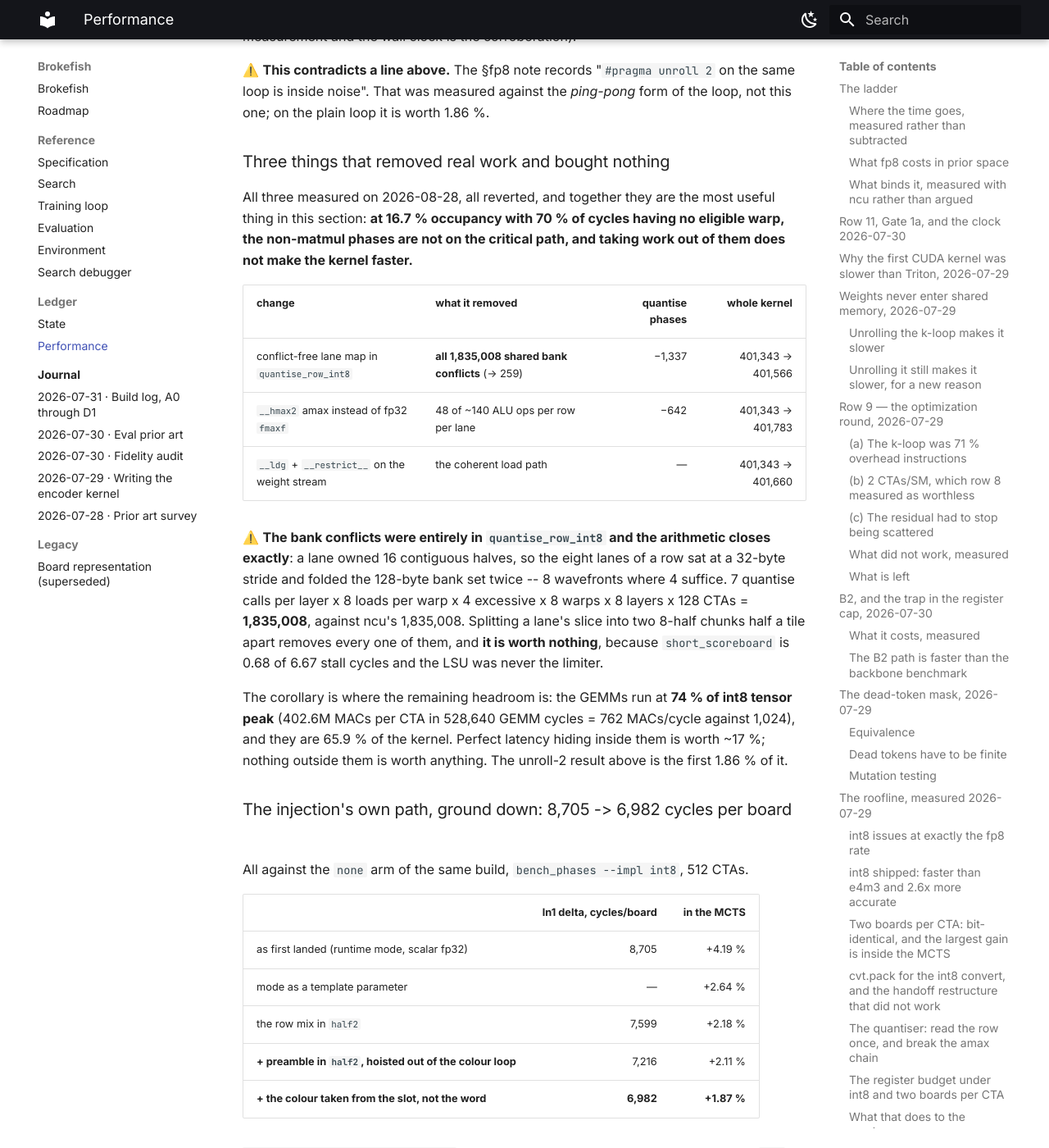
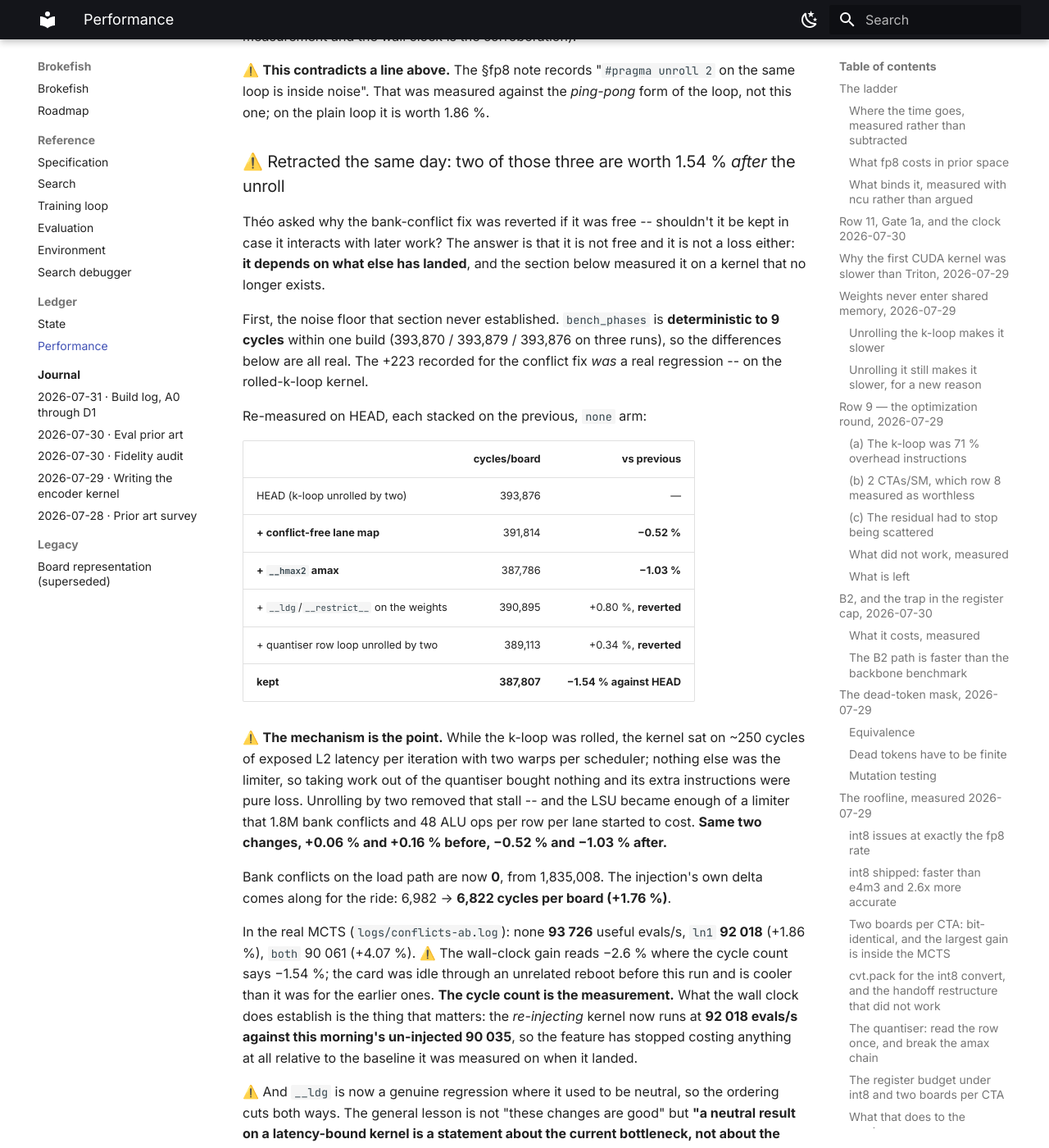
Before and after one commit to TheoBoyer/brokefish, an MkDocs documentation site: the page built from docs/ledger/perf.md, in a window 1280 px wide and 1400 px high, scrolled down 41149 px. Shown: the whole window at 82% size. Built offline with MkDocs 1.6.1 and Material for MkDocs 9.7.7, drawn with Linux system fonts in a browser that asks for light colours; some of the changed text lies outside the part shown.

Commit message:
Retracted: the conflict fix and the half2 amax are worth 1.54 % after the unroll
Théo asked why the bank-conflict fix was reverted if it was free, and whether it
should be kept in case it interacts with later work. He was right, and the reason is
sharper than "just in case": **a neutral result on a latency-bound kernel is a
statement about the current bottleneck, not about the change.**

While `gemm_s8_row`'s k-loop was rolled, the kernel sat on ~250 cycles of exposed L2
latency per iteration with two warps per scheduler. Nothing else was the limiter, so
taking work out of the quantiser bought nothing and its extra instructions were pure
loss. Unrolling by two removed that stall -- and the LSU became enough of a limiter
that 1.8M bank conflicts and 48 ALU ops per row per lane started to cost.

Re-measured on HEAD, each stacked on the previous, `none` arm. ⚠️ `bench_phases` is
deterministic to **9 cycles** within one build (393,870 / 393,879 / 393,876), which
the original section never established:

  HEAD                             393,876
  + conflict-free lane map         391,814   -0.52 %   (was +0.06 %)
  + __hmax2 amax                   387,786   -1.03 %   (was +0.16 %)
  + __ldg/__restrict__ on weights  390,895   +0.80 %   reverted (was +0.08 %)
  + quantiser row loop unrolled    389,113   +0.34 %   reverted
  kept                             387,807   -1.54 % against HEAD

Bank conflicts on the load path: 1,835,008 -> **0**. The injection's delta comes
along: 6,982 -> 6,822 cycles per board.

In the real MCTS: none **93 726** useful evals/s, ln1 **92 018** (+1.86 %), both
90 061 (+4.07 %). ⚠️ Wall clock reads -2.6 % where cycles say -1.54 % -- the card was
idle through an unrelated reboot and is cooler than for the earlier runs, so the
cycle count is the measurement. What it does establish: the *re-injecting* kernel now
runs at 92 018 against this morning's *un-injected* 90 035.

⚠️ `__ldg` went the other way, neutral -> +0.80 %, so the ordering cuts both ways and
the lesson is symmetric.

Co-Authored-By: Claude Opus 5 (1M context) <noreply@anthropic.com>
Claude-Session: https://claude.ai/code/session_0162N14aGbf6FFLWGLfjmJ2g

```diff
--- a/docs/ledger/perf.md
+++ b/docs/ledger/perf.md
@@ -1452,6 +1452,53 @@ the cycle count is the measurement and the wall clock is the corroboration).
 same loop is inside noise". That was measured against the *ping-pong* form of the loop,
 not this one; on the plain loop it is worth 1.86 %.
 
+### ⚠️ Retracted the same day: two of those three are worth 1.54 % *after* the unroll
+
+Théo asked why the bank-conflict fix was reverted if it was free -- shouldn't it be kept
+in case it interacts with later work? The answer is that it is not free and it is not a
+loss either: **it depends on what else has landed**, and the section below measured it
+on a kernel that no longer exists.
+
+First, the noise floor that section never established. `bench_phases` is
+**deterministic to 9 cycles** within one build (393,870 / 393,879 / 393,876 on three
+runs), so the differences below are all real. The +223 recorded for the conflict fix
+*was* a real regression -- on the rolled-k-loop kernel.
+
+Re-measured on HEAD, each stacked on the previous, `none` arm:
+
+| | cycles/board | vs previous |
+|---|---:|---:|
+| HEAD (k-loop unrolled by two) | 393,876 | — |
+| **+ conflict-free lane map** | 391,814 | **−0.52 %** |
+| **+ `__hmax2` amax** | 387,786 | **−1.03 %** |
+| + `__ldg`/`__restrict__` on the weights | 390,895 | +0.80 %, **reverted** |
+| + quantiser row loop unrolled by two | 389,113 | +0.34 %, **reverted** |
+| **kept** | **387,807** | **−1.54 % against HEAD** |
+
+⚠️ **The mechanism is the point.** While the k-loop was rolled, the kernel sat on ~250
+cycles of exposed L2 latency per iteration with two warps per scheduler; nothing else
+was the limiter, so taking work out of the quantiser bought nothing and its extra
+instructions were pure loss. Unrolling by two removed that stall -- and the LSU became
+enough of a limiter that 1.8M bank conflicts and 48 ALU ops per row per lane started to
+cost. **Same two changes, +0.06 % and +0.16 % before, −0.52 % and −1.03 % after.**
+
+Bank conflicts on the load path are now **0**, from 1,835,008. The injection's own delta
+comes along for the ride: 6,982 -> **6,822 cycles per board (+1.76 %)**.
+
+In the real MCTS (`logs/conflicts-ab.log`): none **93 726** useful evals/s, `ln1`
+**92 018** (+1.86 %), `both` 90 061 (+4.07 %). ⚠️ The wall-clock gain reads −2.6 % where
+the cycle count says −1.54 %; the card was idle through an unrelated reboot before this
+run and is cooler than it was for the earlier ones. **The cycle count is the
+measurement.** What the wall clock does establish is the thing that matters: the
+*re-injecting* kernel now runs at **92 018 evals/s against this morning's un-injected
+90 035**, so the feature has stopped costing anything at all relative to the baseline it
+was measured on when it landed.
+
+⚠️ And `__ldg` is now a genuine regression where it used to be neutral, so the ordering
+cuts both ways. The general lesson is not "these changes are good" but **"a neutral
+result on a latency-bound kernel is a statement about the current bottleneck, not about
+the change"** -- and it must be re-measured after anything that moves the bottleneck.
+
 ### Three things that removed real work and bought nothing
 
 All three measured on 2026-08-28, all reverted, and together they are the most useful
@@ -1459,7 +1506,13 @@ thing in this section: **at 16.7 % occupancy with 70 % of cycles having no eligi
 warp, the non-matmul phases are not on the critical path, and taking work out of them
 does not make the kernel faster.**
 
-| change | what it removed | quantise phases | whole kernel |
+⚠️ **Two of these three were retracted the same day** -- see the section above. They
+were measured before the k-loop was unrolled, and on the current kernel the first is
+worth −0.52 % and the second −1.03 %. What survives is the *reasoning being wrong*,
+which is the part worth keeping: a neutral result here was a statement about the
+bottleneck at the time.
+
+| change | what it removed | quantise phases | whole kernel, **then** |
 |---|---|---:|---:|
 | conflict-free lane map in `quantise_row_int8` | **all 1,835,008 shared bank conflicts** (-> 259) | −1,337 | 401,343 -> 401,566 |
 | `__hmax2` amax instead of fp32 `fmaxf` | 48 of ~140 ALU ops per row per lane | −642 | 401,343 -> 401,783 |
```
Also changed, not shown: 2 other files.
